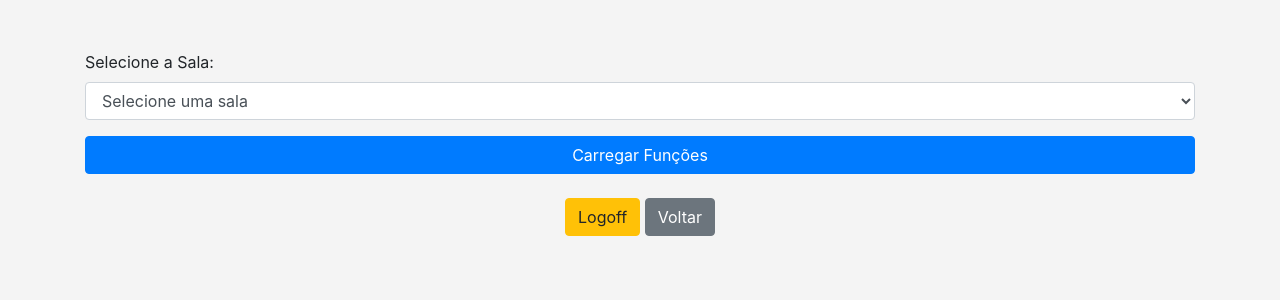
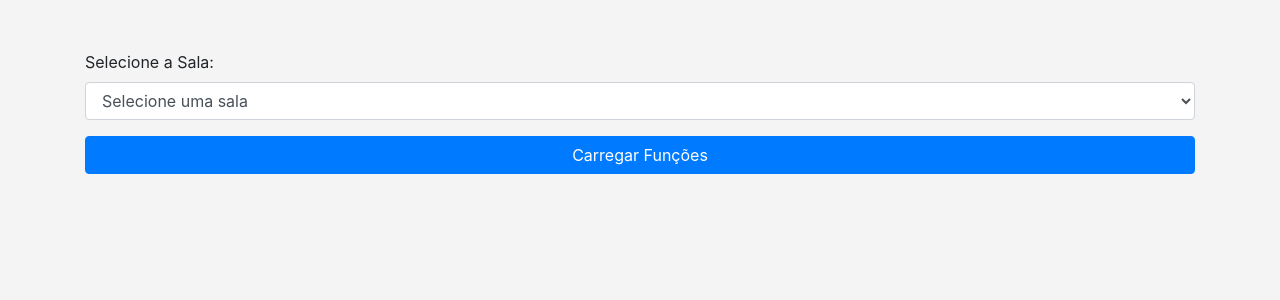
Before and after one commit to PedroHSassii/TCC, a PHP site: page /controle.php in a window 1280 px wide. Shown: the top 300 px of the page. Run offline with PHP 8.4, Linux system fonts and the light colour scheme; a user stored in the database is signed in; data that the repository does not hold is empty.

Commit message:
220529-5

```diff
--- a/controle.php
+++ b/controle.php
@@ -22,23 +22,14 @@ while ($row = $result->fetch_assoc()) {
 
 // Inicializa a variável para a sala selecionada
 $sala_selecionada = null;
-$funcoes_mapeadas = []; // Array para armazenar funções mapeadas
 
 // Verifica se o formulário foi enviado
 if ($_SERVER['REQUEST_METHOD'] == 'POST' && isset($_POST['sala_id'])) {
     $sala_selecionada = $_POST['sala_id']; // Armazena a sala selecionada
+}
 
-    // Verifica quais funções estão mapeadas para a sala selecionada
-    $stmt = $conn->prepare("SELECT cod_tipofunc FROM ir_codes WHERE cod_ambiente = ?");
-    $stmt->bind_param("i", $sala_selecionada);
-    $stmt->execute();
-    $result_funcoes = $stmt->get_result();
-
-    while ($row = $result_funcoes->fetch_assoc()) {
-        $funcoes_mapeadas[] = $row['cod_tipofunc']; // Armazena os códigos das funções mapeadas
-    }
-
-    // Obter dados do ambiente selecionado
+// Obter dados do ambiente selecionado
+if ($sala_selecionada) {
     $stmt = $conn->prepare("SELECT modo, temperatura, velocidade, timer, status FROM ambientes WHERE id = ?");
     $stmt->bind_param("i", $sala_selecionada);
     $stmt->execute();
@@ -85,6 +76,35 @@ if ($_SERVER['REQUEST_METHOD'] == 'POST' && isset($_POST['sala_id'])) {
             align-items: center; /* Centraliza os botões */
         }
     </style>
+    <script>
+        function executarAcao(acao) {
+            const data = {
+                acao: acao,
+                modo: document.getElementById('modo').value,
+                temperatura: document.getElementById('temperatura').value,
+                velocidade: document.getElementById('velocidade').value,
+                timer: document.getElementById('timer').checked ? 1 : 0,
+                status: document.getElementById('status').checked ? 1 : 0,
+                sala_id: <?php echo json_encode($sala_selecionada); ?>
+            };
+
+            fetch('acao.php', {
+                method: 'POST',
+                headers: {
+                    'Content-Type': 'application/json',
+                },
+                body: JSON.stringify(data),
+            })
+            .then(response => response.text())
+            .then(data => {
+                console.log(data); // Para depuração
+                alert(data); // Exibe a resposta do servidor
+            })
+            .catch((error) => {
+                console.error('Error:', error);
+            });
+        }
+    </script>
 </head>
 <body>
     <div class="container">
@@ -114,62 +134,27 @@ if ($_SERVER['REQUEST_METHOD'] == 'POST' && isset($_POST['sala_id'])) {
             </div>
 
             <h2 class="text-center mt-4"><?php echo htmlspecialchars($salas[array_search($sala_selecionada, array_column($salas, 'ambiente_id'))]['ambiente_nome']); ?></h2>
-            <div class="icon-container mt-4">
+ <div class="icon-container mt-4">
                 <div class="column">
                     <button class="btn btn-primary btn-icon" onclick="executarAcao('Power')" <?php echo in_array(1, $funcoes_mapeadas) ? '' : 'disabled'; ?>>Power</button>
                     <button class="btn btn-primary btn-icon" onclick="executarAcao('Fan Speed')" <?php echo in_array(2, $funcoes_mapeadas) ? '' : 'disabled'; ?>>Fan Speed</button>
-                    <button class="btn btn-primary btn-icon" onclick="executarAcao('Quiet')" <?php echo in_array(3, $funcoes_mapeadas) ? '' : 'style="display:none;"'; ?>>Quiet</button>
-                    <button class="btn btn-primary btn-icon" onclick="executarAcao('Clean')" <?php echo in_array(4, $funcoes_mapeadas) ? '' : 'style="display:none;"'; ?>>Clean</button>
-                    <button class="btn btn-primary btn-icon" onclick="executarAcao('Reset')" <?php echo in_array(5, $funcoes_mapeadas) ? '' : 'style="display:none;"'; ?>>Reset</button>
-                    <button class="btn btn-primary btn-icon" onclick="executarAcao('Timer On')" <?php echo in_array(6, $funcoes_mapeadas) ? '' : 'style="display:none;"'; ?>>Timer On</button>
                 </div>
 
                 <div class="column">
                     <button class="btn btn-primary btn-icon" onclick="executarAcao('Temp+')" <?php echo in_array(7, $funcoes_mapeadas) ? '' : 'disabled'; ?>>Temp+</button>
                     <button class="btn btn-primary btn-icon" onclick="executarAcao('Temp−')" <?php echo in_array(8, $funcoes_mapeadas) ? '' : 'disabled'; ?>>Temp−</button>
-                    <button class="btn btn-primary btn-icon" onclick="executarAcao('Sleep')" <?php echo in_array(9, $funcoes_mapeadas) ? '' : 'style="display:none;"'; ?>>Sleep</button>
-                    <button class="btn btn-primary btn-icon" onclick="executarAcao('Eco')" <?php echo in_array(10, $funcoes_mapeadas) ? '' : 'style="display:none;"'; ?>>Eco</button>
-                    <button class="btn btn-primary btn-icon" onclick="executarAcao('LED')" <?php echo in_array(11, $funcoes_mapeadas) ? '' : 'style="display:none;"'; ?>>LED</button>
                 </div>
 
                 <div class="column">
                     <button class="btn btn-primary btn-icon" onclick="executarAcao('Mode')" <?php echo in_array(12, $funcoes_mapeadas) ? '' : 'disabled'; ?>>Mode</button>
                     <button class="btn btn-primary btn-icon" onclick="executarAcao('Swing')" <?php echo in_array(13, $funcoes_mapeadas) ? '' : 'disabled'; ?>>Swing</button>
                     <button class="btn btn-primary btn-icon" onclick="executarAcao('Turbo')" <?php echo in_array(14, $funcoes_mapeadas) ? '' : 'style="display:none;"'; ?>>Turbo</button>
-                    <button class="btn btn-primary btn-icon" onclick="executarAcao('Anti-Fungus')" <?php echo in_array(15, $funcoes_mapeadas) ? '' : 'style="display:none;"'; ?>>Anti-Fungus</button>
-                    <button class="btn btn-primary btn-icon" onclick="executarAcao('Clock')" <?php echo in_array(16, $funcoes_mapeadas) ? '' : 'style="display:none;"'; ?>>Clock</button>
-                    <button class="btn btn-primary btn-icon" onclick="executarAcao('Timer Off')" <?php echo in_array(17, $funcoes_mapeadas) ? '' : 'style="display:none;"'; ?>>Timer Off</button>
                 </div>
-            </div>
         <?php endif; ?>
-
-        <div class="text-center mt-4">
-            <a href="logout.php" class="btn btn-warning">Logoff</a>
-            <a href="menu.php" class="btn btn-secondary">Voltar</a>
-        </div>
     </div>
 
     <script src="https://code.jquery.com/jquery-3.5.1.slim.min.js"></script>
     <script src="https://cdn.jsdelivr.net/npm/@popperjs/core@2.9.2/dist/umd/popper.min.js"></script>
     <script src="https://stackpath.bootstrapcdn.com/bootstrap/4.5.2/js/bootstrap.min.js"></script>
-    <script>
-        function executarAcao(acao) {
-            // Envia a ação para o servidor via AJAX
-            $.ajax({
-                url: 'acao.php',
-                type: 'POST',
-                data: {
-                    acao: acao,
-                    sala_id: <?php echo json_encode($sala_selecionada); ?> // Passa o ID da sala selecionada
-                },
-                success: function(response) {
-                    alert("Ação executada: " + acao + "\n" + response);
-                },
-                error: function(xhr, status, error) {
-                    alert("Erro ao executar a ação: " + error);
-                }
-            });
-        }
-    </script>
 </body>
 </html>
```
